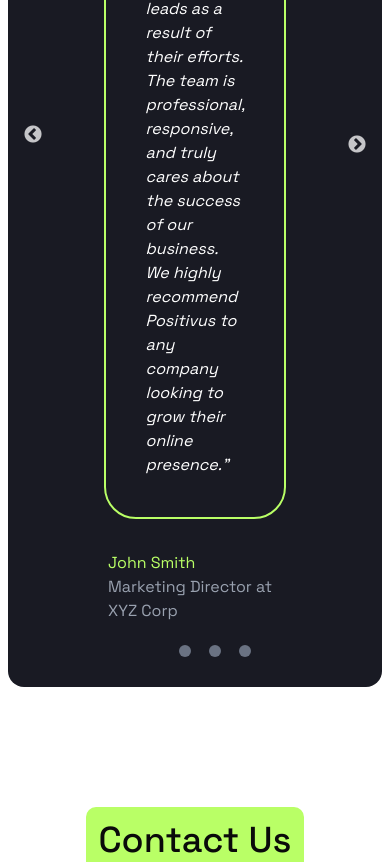
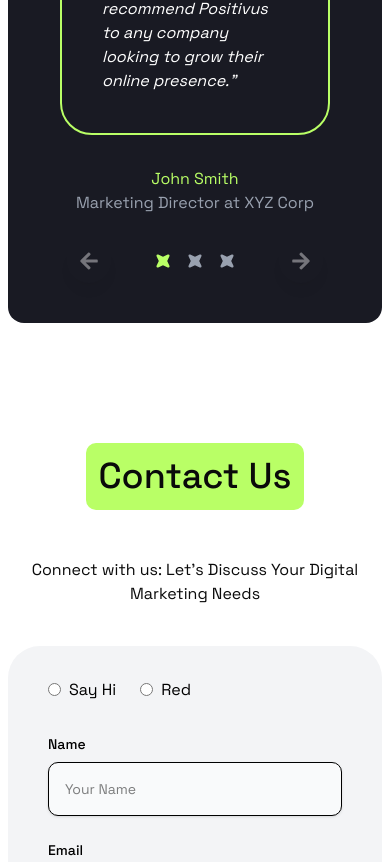
Before and after one commit to almamun0101/Devsaround-Positivus, a Next.js app: page /Home in a window 390 px wide. Shown: the part 10098-10960 px from the top of the page. Built offline with nearby package versions, Linux system fonts and the light colour scheme.

Commit message:
testimonial responsive

```diff
--- a/src/app/Component/Footer.jsx
+++ b/src/app/Component/Footer.jsx
@@ -70,17 +70,17 @@ const Footer = () => {
           </div>
         </div>
 
-        <hr class="my-6 border-gray-200 sm:mx-auto dark:border-gray-700 lg:my-8" />
+        <hr className="my-6 border-gray-200 sm:mx-auto dark:border-gray-700 lg:my-8" />
         <div className="flex flex-col md:flex-row items-center justify-center md:justify-start gap-5 md:px-20">
-          <span class="block text-sm text-white text-left sm:text-center dark:text-gray-400">
+          <span className="block text-sm text-white text-left sm:text-center dark:text-gray-400">
             © 2023{" "}
-            <a href="https://flowbite.com/" class="hover:underline">
+            <a href="https://flowbite.com/" className="hover:underline">
               Positivus
             </a>
             . All Rights Reserved.
           </span>
-          <span class="block text-sm text-white text-left sm:text-center dark:text-gray-400">
-            <a href="https://flowbite.com/" class="hover:underline">
+          <span className="block text-sm text-white text-left sm:text-center dark:text-gray-400">
+            <a href="https://flowbite.com/" className="hover:underline">
               Privacy Policy
             </a>
           </span>
--- a/src/app/Component/Testimonials.jsx
+++ b/src/app/Component/Testimonials.jsx
@@ -1,10 +1,12 @@
 "use client";
 
-import React from "react";
+import React, { useRef, useState } from "react";
 import Slider from "react-slick";
 import Heading from "./Heading";
 import "slick-carousel/slick/slick.css";
 import "slick-carousel/slick/slick-theme.css";
+import { PiStarFourFill } from "react-icons/pi";
+import { FaArrowLeft, FaArrowRight } from "react-icons/fa";
 
 const comments = [
   {
@@ -28,49 +30,41 @@ const comments = [
 ];
 
 const Testimonials = () => {
+  const sliderRef = useRef(null);
+  const [currentSlide, setCurrentSlide] = useState(0);
+
   const settings = {
     infinite: true,
   centerMode: true,
-    centerPadding: "180px",
+  centerPadding: "200px",
   slidesToShow: 1,
   speed: 500,
-    arrows: true, // enable arrows
-    dots: true,
-    nextArrow: <SampleNextArrow />,
-    prevArrow: <SamplePrevArrow />,
-    customPaging: (i) => (
-      <div className="w-4 h-4 md:w-5 md:h-5 rounded-full transition-all duration-300">
-        <img src="/images/vectorIcon.png" alt="" />
-      </div>
-    ),
+  arrows: false,
+  dots: false,
+  beforeChange: (oldIndex, newIndex) => setCurrentSlide(newIndex),
   responsive: [
     {
       breakpoint: 1024,
       settings: {
+        centerMode: true,
         centerPadding: "100px",
+        slidesToShow: 1,
       },
     },
     {
-        breakpoint: 768,
+      breakpoint: 768, // tablet
       settings: {
-          centerMode: false,
+        centerMode: false,  // disable centerMode
         centerPadding: "0px",
-          slidesToShow: 1,
-          dots: true,
-          customPaging: (i) => (
-            <div className="w-3 h-3 rounded-full bg-gray-500" />
-          ),
+        slidesToShow: 1,    // show only 1 slide
       },
     },
     {
-        breakpoint: 480,
+      breakpoint: 480, // mobile
       settings: {
-          centerMode: false,
-          slidesToShow: 1,
-          dots: true,
-          customPaging: (i) => (
-            <div className="w-3 h-3 rounded-full bg-gray-500" />
-          ),
+        centerMode: false,  // disable centerMode
+        centerPadding: "0px",
+        slidesToShow: 1,    // show only 1 slide
       },
     },
   ],
@@ -79,21 +73,20 @@ const Testimonials = () => {
   return (
     <div className="container py-10">
       <Heading
-        title={"Testimonials"}
-        content={
-          "Hear from Our Satisfied Clients: Read Our Testimonials to learn more about our Digital Marketing Services"
-        }
+        title="Testimonials"
+        content="Hear from Our Satisfied Clients: Read Our Testimonials to learn more about our Digital Marketing Services"
       />
 
       <div className="relative p-10 bg-[#191A23] text-white rounded-2xl overflow-hidden">
-        <Slider {...settings} className="px-6">
+        <Slider ref={sliderRef} {...settings} className="lg:px-6">
           {comments.map((c) => (
             <div key={c.id} className="px-3">
-              <div className="flex flex-col p-6 rounded-xl items-center transition-all duration-500 ease-in-out">
+              <div className="flex flex-col lg:p-6 rounded-xl items-center transition-all duration-500 ease-in-out">
                 <p className="multi-lines pb-10 relative italic border-2 border-pri p-10 rounded-4xl text-sm md:text-base line-clamp-3 md:line-clamp-none">
                   “{c.text}”
+                  <span></span>
                 </p>
-                <div className="mt-4">
+                <div className="mt-4 text-center">
                   <p className="font-semibold pt-4 text-pri">{c.name}</p>
                   <p className="text-xs text-gray-400">{c.position}</p>
                 </div>
@@ -101,33 +94,46 @@ const Testimonials = () => {
             </div>
           ))}
         </Slider>
+
+        {/* Arrows + Dots row */}
+        <div className="flex items-center justify-center gap-10 lg:gap-50 mt-6">
+          {/* Prev Arrow */}
+          <button
+            onClick={() => sliderRef.current.slickPrev()}
+            className=" text-white p-3 rounded-full shadow-lg opacity-40  hover:opacity-100 hover:scale-105 transition"
+          >
+            <FaArrowLeft size={20} />
+          </button>
+
+          {/* Dots */}
+          <div className="flex  gap-2 lg:gap-5">
+            {comments.map((_, idx) => (
+              <button
+                key={idx}
+                onClick={() => sliderRef.current.slickGoTo(idx)}
+                className="w-6 h-6 flex items-center justify-center"
+              >
+                <PiStarFourFill
+                size={20}
+                  className={`slick-dot-icon rotate-45 ${
+                    currentSlide === idx ? "text-[#B9FF66]" : "text-gray-400"
+                  }`}
+                />
+              </button>
+            ))}
+          </div>
+
+          {/* Next Arrow */}
+          <button
+            onClick={() => sliderRef.current.slickNext()}
+            className=" text-white p-3 rounded-full shadow-lg opacity-40  hover:opacity-100 hover:scale-105 transition"
+          >
+            <FaArrowRight size={20} />
+          </button>
+        </div>
       </div>
     </div>
   );
 };
 
-// Custom Next Arrow
-function SampleNextArrow(props) {
-  const { className, style, onClick } = props;
-  return (
-    <div
-      className={`${className} right-0 bottom-100 transform `}
-      style={{ ...style, display: "block", zIndex: 10 }}
-      onClick={onClick}
-    />
-  );
-}
-
-// Custom Prev Arrow
-function SamplePrevArrow(props) {
-  const { className, style, onClick } = props;
-  return (
-    <div
-      className={`${className} left-0 top-1/2 transform -translate-y-1/2`}
-      style={{ ...style, display: "block", zIndex: 10 }}
-      onClick={onClick}
-    />
-  );
-}
-
 export default Testimonials;
--- a/src/app/globals.css
+++ b/src/app/globals.css
@@ -40,31 +40,14 @@ p{
   line-height: 24px;
   font-weight: 400;
 }
-/* Dot container */
-.slick-dots {
-  bottom: 10px; /* distance from slider bottom */
+/* inactive dot */
+.slick-dots li button .slick-dot-icon {
+  color: #9ca3af; /* Tailwind gray-400 */
 }
 
-/* Dot items */
-.slick-dots li button {
-  width: 12px;
-  height: 12px;
-  border-radius: 50%;
-  background: #B9FF66; /* default color */
-  opacity: 0.5;
-  transition: all 0.3s ease;
-}
-
-/* Active dot */
-.slick-dots li.slick-active button {
-  opacity: 1;
-  transform: scale(1.2);
-  background: #FF6B6B; /* active dot color */
-}
-
-/* Remove default button styles */
-.slick-dots li button:before {
-  content: "";
+/* active dot → icon turns text-pri */
+.slick-dots li.slick-active button .slick-dot-icon {
+  color: var(--pri-color, #00b894) !important;
 }
 
 
```
Lines whose indentation alone changed are shown as unchanged.
